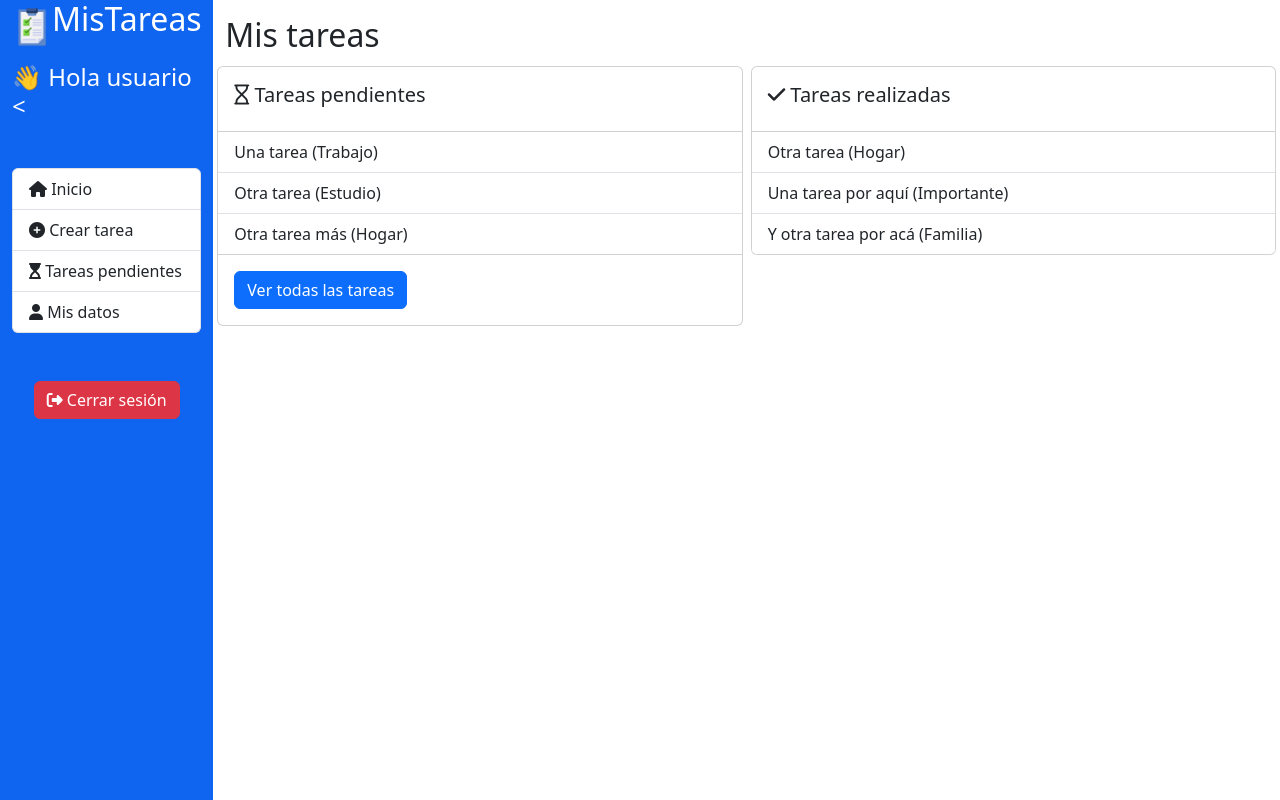
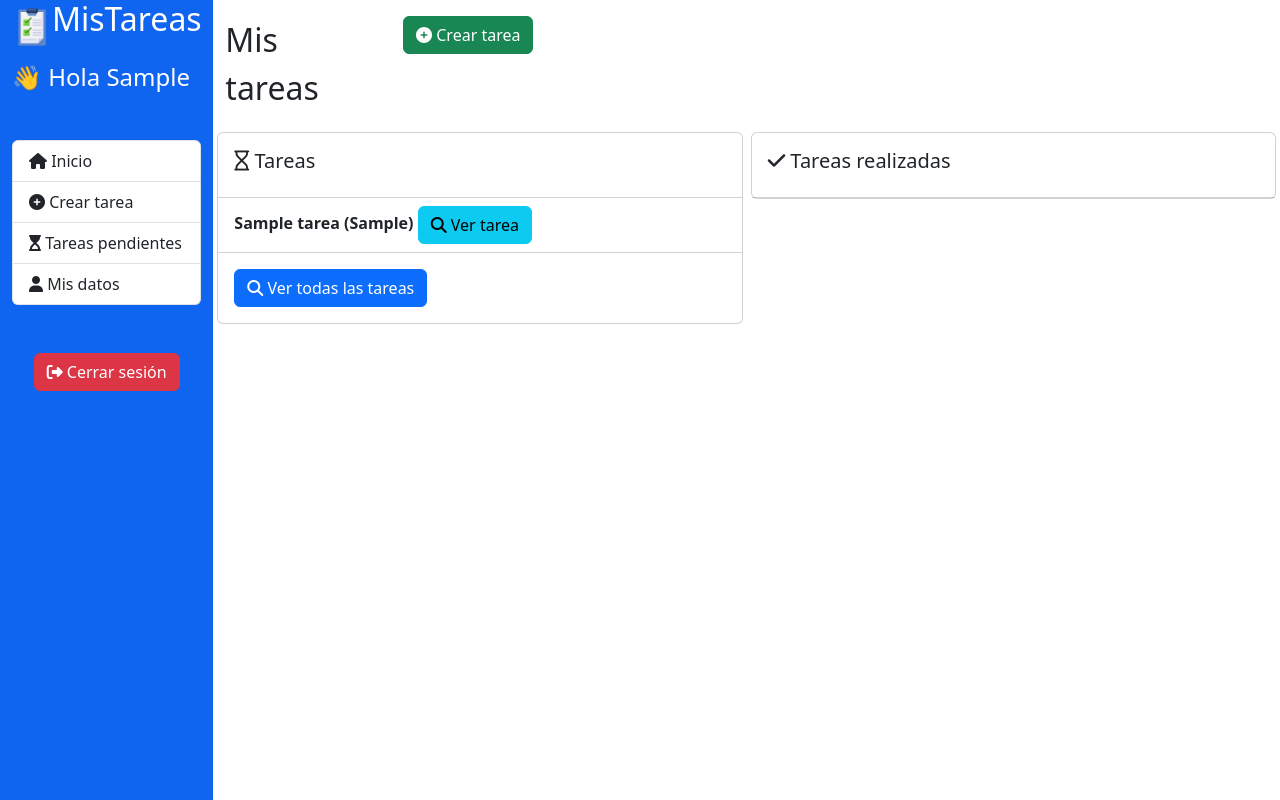
Before and after one commit to eduardoescarez/mistareas, a Django app: page /internal/home in a window 1280 px wide. Run offline with Django 4.2, Linux system fonts and the light colour scheme; a user stored in the database is signed in; tables that the repository leaves empty hold one stand-in row (values such as "Sample post"); some libraries are stand-ins or nearby versions.

Commit message:
Leer tareas, actividad individual 3

```diff
--- a/sitioweb/mistareas/templates/components/sidebar_internal_part.html
+++ b/sitioweb/mistareas/templates/components/sidebar_internal_part.html
@@ -2,14 +2,14 @@
 <div class="content-fluid">
 
 
-    <a class="navbar-brand" href="#">
+    <a class="navbar-brand" href="{% url 'home_internal' %}">
         <img src="{% static 'images/logo.png' %}" alt="Logo" height="40"><h2 class="sidebar-internal-maintitle">MisTareas</h2>
     </a>
 
-    <h4 class="sidebar-internal-subtitle mt-3 mb-3">👋 Hola usuario <<!-- ({{id}})--></h4>
+    <h4 class="sidebar-internal-subtitle mt-3 mb-3">👋 Hola {{ nombre }}</h4>
 
     <div class="list-group mt-5 mb-5">
-        <a href="#" class="list-group-item list-group-item-action"><i class="fa-solid fa-house"></i> Inicio</a>
+        <a href="{% url 'home_internal' %}" class="list-group-item list-group-item-action"><i class="fa-solid fa-house"></i> Inicio</a>
         <a href="#" class="list-group-item list-group-item-action"><i class="fa-solid fa-circle-plus"></i> Crear tarea</a>
         <a href="#" class="list-group-item list-group-item-action"><i class="fa-solid fa-hourglass-start"></i> Tareas pendientes <!--<span class="badge bg-primary rounded-pill">14</span>--></a>
         <a href="#" class="list-group-item list-group-item-action"><i class="fa-solid fa-user"></i> Mis datos</a>
--- a/sitioweb/mistareas/templates/home_internal.html
+++ b/sitioweb/mistareas/templates/home_internal.html
@@ -12,22 +12,29 @@
         </div>
         <div class="col-sm-12 col-md-9 col-xl-10 mainbar-internal">
             <div class="mt-3">
-                <h2>Mis tareas</h2>
+                <div class="row">
+                    <div class="col-2">
+                        <p class="fs-2">Mis tareas</p>
+                    </div>
+                    <div class="col-10">
+                        <a href="#" class="btn btn-success"><i class="fa-solid fa-circle-plus"></i> Crear tarea</a>
+                    </div>
+                </div>
             </div>
 
             <div class="row">
                 <div class="col-sm-12 col-lg-6 p-1">
                     <div class="card">
                         <div class="card-body">
-                            <h5 class="card-title"><i class="fa-regular fa-hourglass"></i> Tareas pendientes</h5>
+                            <h5 class="card-title"><i class="fa-regular fa-hourglass"></i> Tareas</h5>
                         </div>
                         <ul class="list-group list-group-flush">
-                            <li class="list-group-item">Una tarea (Trabajo)</li>
-                            <li class="list-group-item">Otra tarea (Estudio)</li>
-                            <li class="list-group-item">Otra tarea más (Hogar)</li>
+                            {% for element in tareas_general%}
+                            <li class="list-group-item"><span class="fw-bold">{{element.titulo}} ({{element.id_etiqueta}})</span> <a href="{% url 'leer_tarea' id_tarea=element.id %}" class="btn btn-info"><i class="fa-solid fa-magnifying-glass"></i> Ver tarea</a></li>
+                            {% endfor %}
                         </ul>
                         <div class="card-body">
-                            <a href="#" class="btn btn-primary">Ver todas las tareas</a>
+                            <a href="#" class="btn btn-primary"><i class="fa-solid fa-magnifying-glass"></i> Ver todas las tareas</a>
                         </div>
                     </div>
                 </div>
@@ -37,9 +44,7 @@
                             <h5 class="card-title"><i class="fa-solid fa-check"></i> Tareas realizadas</h5>
                         </div>
                         <ul class="list-group list-group-flush">
-                            <li class="list-group-item">Otra tarea (Hogar)</li>
-                            <li class="list-group-item">Una tarea por aquí (Importante)</li>
-                            <li class="list-group-item">Y otra tarea por acá (Familia)</li>
+
                         </ul>
                     </div>
                 </div>
--- a/sitioweb/mistareas/views.py
+++ b/sitioweb/mistareas/views.py
@@ -2,6 +2,7 @@ from django.shortcuts import render, redirect
 from django.views.generic import TemplateView
 from django.contrib.auth import authenticate, login, logout
 from mistareas.forms import FormularioLogin
+from mistareas.models import Tareas
 
 # Create your views here.
 
@@ -27,13 +28,25 @@ class LoginView(TemplateView):
         else:
             return render(request, self.template_name, { 'form': form,})
 
-class HomeInternal(TemplateView):
+class HomeInternalView(TemplateView):
     template_name = 'home_internal.html'
 
     def get(self, request, *args, **kwargs):
-
         context = {
-            'title':'- Inicio',
-            'id': request.user.id
+            'title': '- Inicio',
+            'nombre': request.user.first_name,
+            'tareas_general' : Tareas.objects.filter(id_User_id=request.user.id).order_by('fecha_vencimiento')
         }
         return render(request, self.template_name, context)
+
+class ReadTaskView(TemplateView):
+
+    template_name= 'read_task.html'
+    def get(self, request, *args, **kwargs):
+        context = {
+            'title': '- Ver tarea',
+            'nombre': request.user.first_name,
+            'tarea' : Tareas.objects.get(id=kwargs['id_tarea']),
+        }
+
+        return render(request, self.template_name, context)
--- a/sitioweb/sitioweb/urls.py
+++ b/sitioweb/sitioweb/urls.py
@@ -18,7 +18,7 @@ from django.contrib import admin
 from django.urls import path
 
 from mainsite.views import IndexView
-from mistareas.views import LoginView, HomeInternal
+from mistareas.views import LoginView, HomeInternalView, ReadTaskView
 from django.contrib.auth.views import LogoutView
 from django.contrib.auth.decorators import login_required
 
@@ -28,6 +28,6 @@ urlpatterns = [
     path('', IndexView.as_view(), name='index'),
     path('login/', LoginView.as_view(), name='login'),
     path('logout/', LogoutView.as_view(), name='logout'),
-    path('internal/home', login_required(HomeInternal.as_view()), name='home_internal'),
-
+    path('internal/home', login_required(HomeInternalView.as_view()), name='home_internal'),
+    path('internal/tarea/<int:id_tarea>/ver', login_required(ReadTaskView.as_view()), name='leer_tarea'),
 ]
```
Also changed, not shown: sitioweb/mistareas/templates/read_task.html (added, +56 -0 lines).
